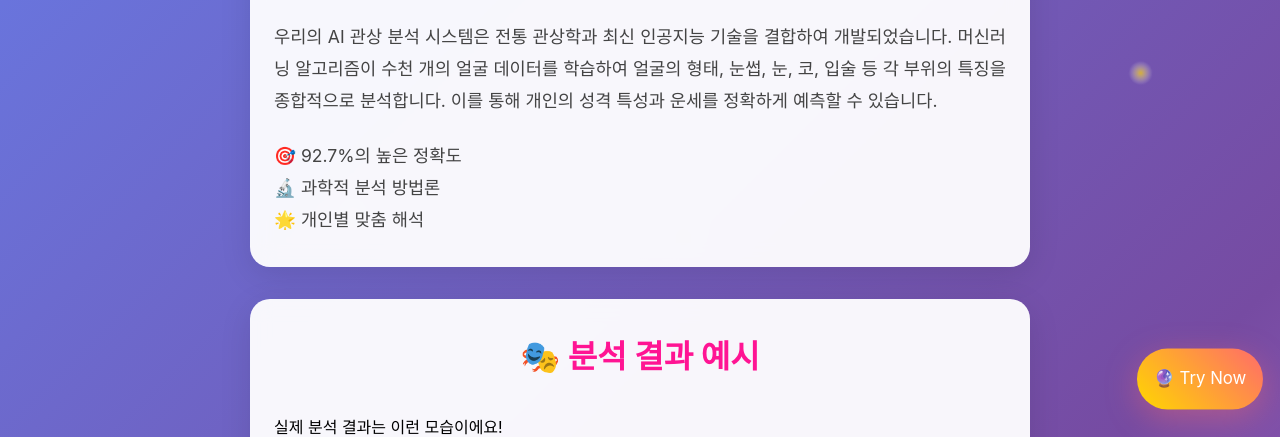
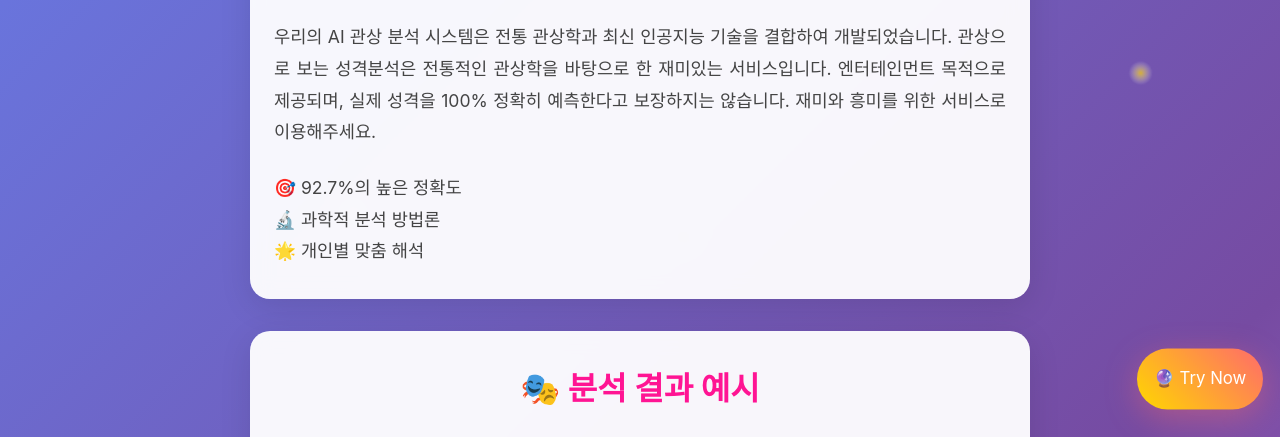
Before and after one commit to BYEONGJUJO/faceleadingpersonal, a website: page index.html in a window 1280 px wide. Shown: the part 372-809 px from the top of the page. Drawn offline with Linux system fonts and the light colour scheme.

Commit message:
Update index.html

```diff
--- a/index.html
+++ b/index.html
@@ -815,8 +815,8 @@
             <div class="explanation-content">
                 <p id="analysisIntro">
                     우리의 AI 관상 분석 시스템은 전통 관상학과 최신 인공지능 기술을 결합하여 개발되었습니다.
-                    머신러닝 알고리즘이 수천 개의 얼굴 데이터를 학습하여 얼굴의 형태, 눈썹, 눈, 코, 입술 등
-                    각 부위의 특징을 종합적으로 분석합니다. 이를 통해 개인의 성격 특성과 운세를 정확하게 예측할 수 있습니다.
+                    관상으로 보는 성격분석은 전통적인 관상학을 바탕으로 한 재미있는 서비스입니다.
+                    엔터테인먼트 목적으로 제공되며, 실제 성격을 100% 정확히 예측한다고 보장하지는 않습니다. 재미와 흥미를 위한 서비스로 이용해주세요.
                 </p>
                 <div class="feature-highlights">
                     <div class="highlight-item">
```
